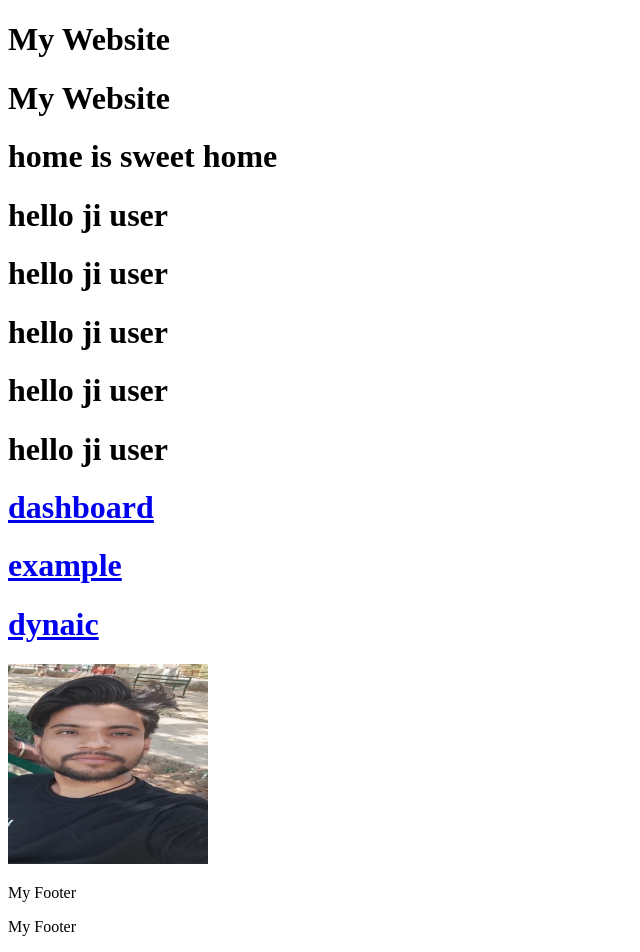
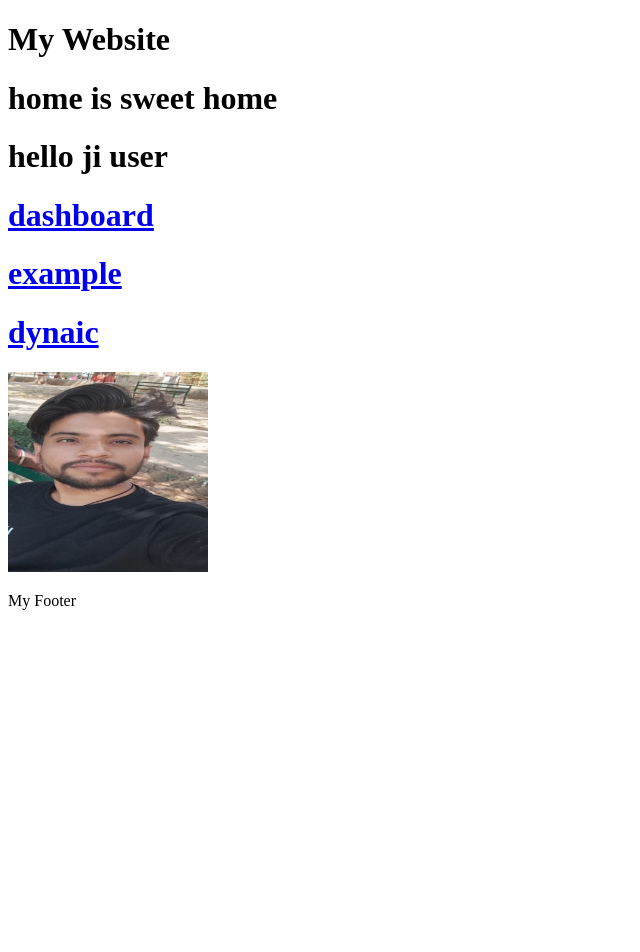
Before and after one commit to Ayushkumar00111/Nextjs, a Next.js app: page / in a window 1280 px wide. Shown: the whole page, without its empty margins (0-640 px from the left). After the commit the page ends 800 px from the top, so only its background shows below. Built offline with nearby package versions, Linux system fonts and the light colour scheme.

Commit message:
Replace React project with Next.js project

```diff
--- a/src/app/dashboard/page.js
+++ b/src/app/dashboard/page.js
@@ -2,8 +2,9 @@ export default function Dashboard(){
     return (
         <>
         <h1>hello ji user </h1>
-
-
+        <h1>hello ji user </h1>
+         <h1>hello ji user </h1>
+<h1>hello ji user </h1>
         </>
     )
 }
--- a/src/app/dynamic/page.js
+++ b/src/app/dynamic/page.js
@@ -7,7 +7,10 @@ export default function Dyanmic(){
              {Gmetadata.description}
    <a href="/dynamic/1">go to 1</a><br></br>
    <a href="/dynamic/2">go to 1</a><br></br>
-
+      <a href="/dynamic/2">go to 1</a><br></br>
+           <a href="/dynamic/2">go to 1</a><br></br>
+              <a href="/dynamic/2">go to 1</a><br></br>
+                 <a href="/dynamic/2">go to 1</a><br></br>
         </>
     )
 }
--- a/src/app/error.js
+++ b/src/app/error.js
@@ -5,8 +5,7 @@ export default function error({error, reset}){
     return(
 <div>
     <h1>somethink is wrong   {error.message}</h1>
-     <h1>somethink is wrong   {error.message}</h1>
-      <h1>somethink is wrong   {error.message}</h1>
+
     <button onClick={()=>reset()}>
         reset
     </button>
--- a/src/app/example/page.js
+++ b/src/app/example/page.js
@@ -19,9 +19,7 @@ export default async function Example(){
 <div>
 
       <h1>hello user this is exaomple </h1>
-                <h1>hello ji user </h1>
-          <h1>hello ji user </h1>
-          <h1>hello ji user </h1>
+
 
 </div>
 
--- a/src/app/layout.js
+++ b/src/app/layout.js
@@ -4,14 +4,14 @@ export default function RootLayout({ children }) {
       <body>
         <header>
           <h1>My Website</h1>
-           <h1>My Website</h1>
+
         </header>
 
         {children}
 
         <footer>
           <p>My Footer</p>
-          <p>My Footer</p>
+
         </footer>
       </body>
     </html>
--- a/src/app/login/page.js
+++ b/src/app/login/page.js
@@ -2,7 +2,7 @@ export default function Login(){
     return (
         <>
          <h1>hello user please login </h1>
-
+      <h1>hello ji user </h1><h1>hello ji user </h1>
              </>
     )
 }
--- a/src/app/page.js
+++ b/src/app/page.js
@@ -11,10 +11,7 @@ export default function Home() {
     home is sweet home
     </h1>
               <h1>hello ji user </h1>
-              <h1>hello ji user </h1>
-              <h1>hello ji user </h1>
-              <h1>hello ji user </h1>
-              <h1>hello ji user </h1>
+
 
     <h1>   <Link href={'./dashboard'}>dashboard</Link></h1>
     <h1>   <Link href={'./example'}> example</Link></h1>
```
